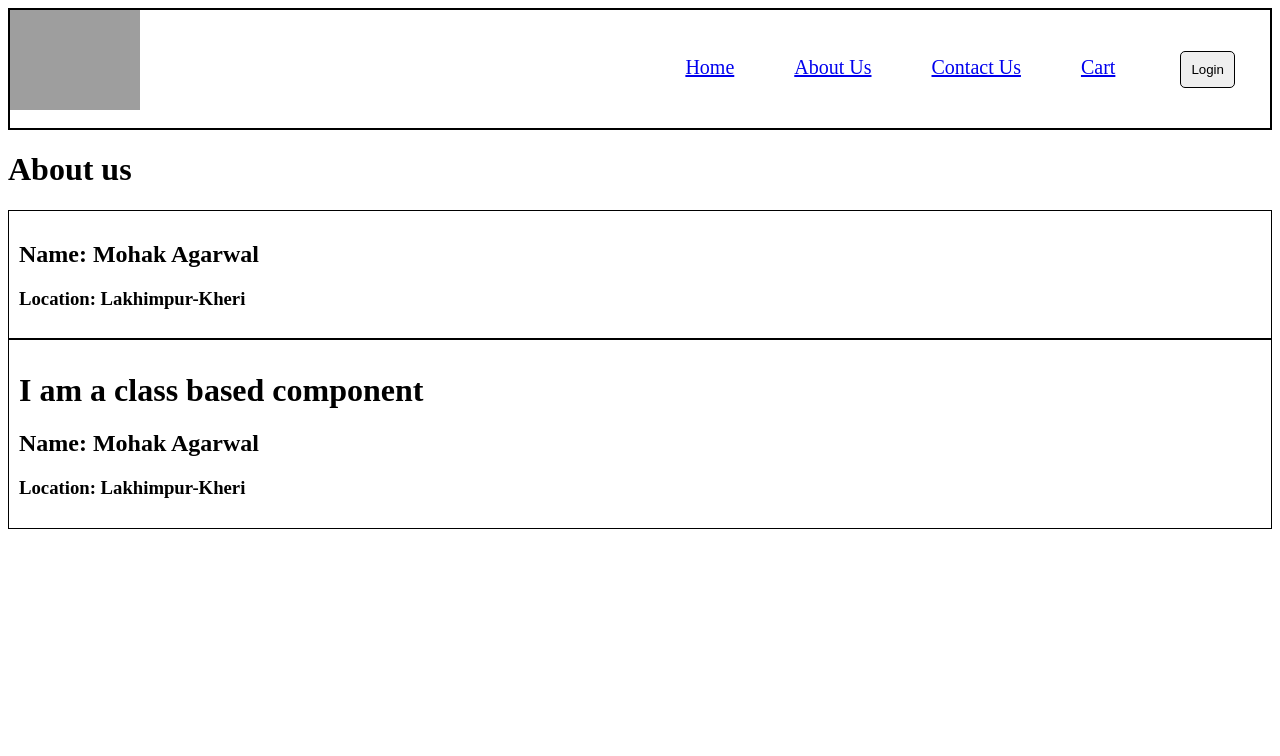
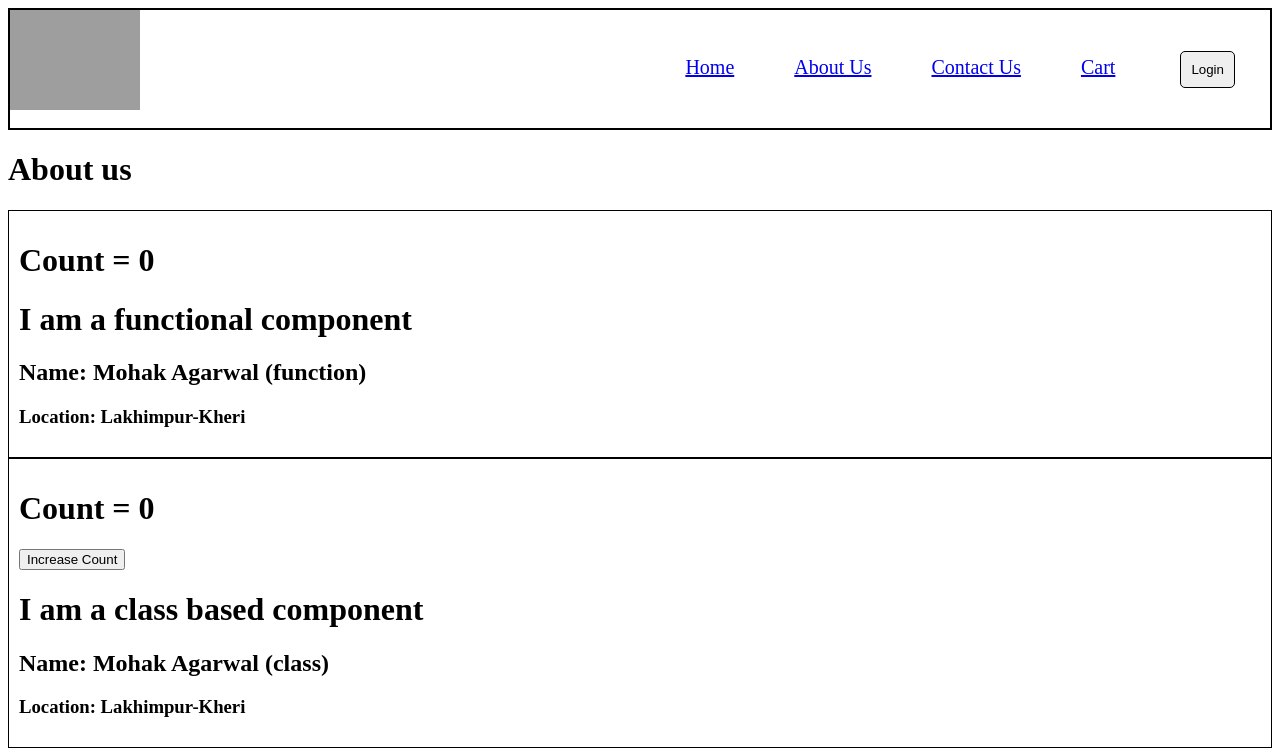
Before and after one commit to agarwalmohak6/Food-Villa, a React (Vite) app: page /about in a window 1280 px wide. Shown: the top 756 px of the page. Built offline with nearby package versions, Linux system fonts and the light colour scheme; grey boxes are pictures that could not be loaded.

Commit message:
class based vs functional componentrs difference

```diff
--- a/src/components/About.js
+++ b/src/components/About.js
@@ -4,8 +4,8 @@ const About = () => {
   return (
     <div>
       <h1>About us</h1>
-      <User />
-      <UserClass />
+      <User name="Mohak Agarwal (function)" />
+      <UserClass name="Mohak Agarwal (class)" />
     </div>
   );
 };
--- a/src/components/User.js
+++ b/src/components/User.js
@@ -1,7 +1,11 @@
-const User = () => {
+import { useState } from "react";
+const User = (props) => {
+  const [count, setCount] = useState(0);
   return (
     <div className="user-card">
-      <h2>Name: Mohak Agarwal</h2>
+      <h1>Count = {count}</h1>
+      <h1>I am a functional component</h1>
+      <h2>Name: {props.name}</h2>
       <h3>Location: Lakhimpur-Kheri</h3>
     </div>
   );
--- a/src/components/UserClass.js
+++ b/src/components/UserClass.js
@@ -1,11 +1,21 @@
 import React from "react";
 
 class UserClass extends React.Component {
+  constructor(props) {
+    super(props);
+    this.state = {
+      count: 0,
+    };
+  }
   render() {
     return (
       <div className="user-card">
+        <h1>Count = {this.state.count}</h1>
+        <button onClick={() => this.setState({ count: this.state.count + 1 })}>
+          Increase Count
+        </button>
         <h1>I am a class based component</h1>
-        <h2>Name: Mohak Agarwal</h2>
+        <h2>Name: {this.props.name}</h2>
         <h3>Location: Lakhimpur-Kheri</h3>
       </div>
     );
@@ -16,3 +26,10 @@ export default UserClass;
 
 // Any class to be a class based component, we need to extend React.Component
 // and then create a render() method where we return JSX
+
+// To get props we need to create a constructor and also use a super keyword inside our constructor to call the parent class constructor
+// and then use this.props to get the props inside our class
+
+// Loading class based component on a web page means creating a new instance of this class, so this is basically the best place to create state variables and receive props
+
+// To create state variables we use this.state and to update it we use this.setState in class based components
```
